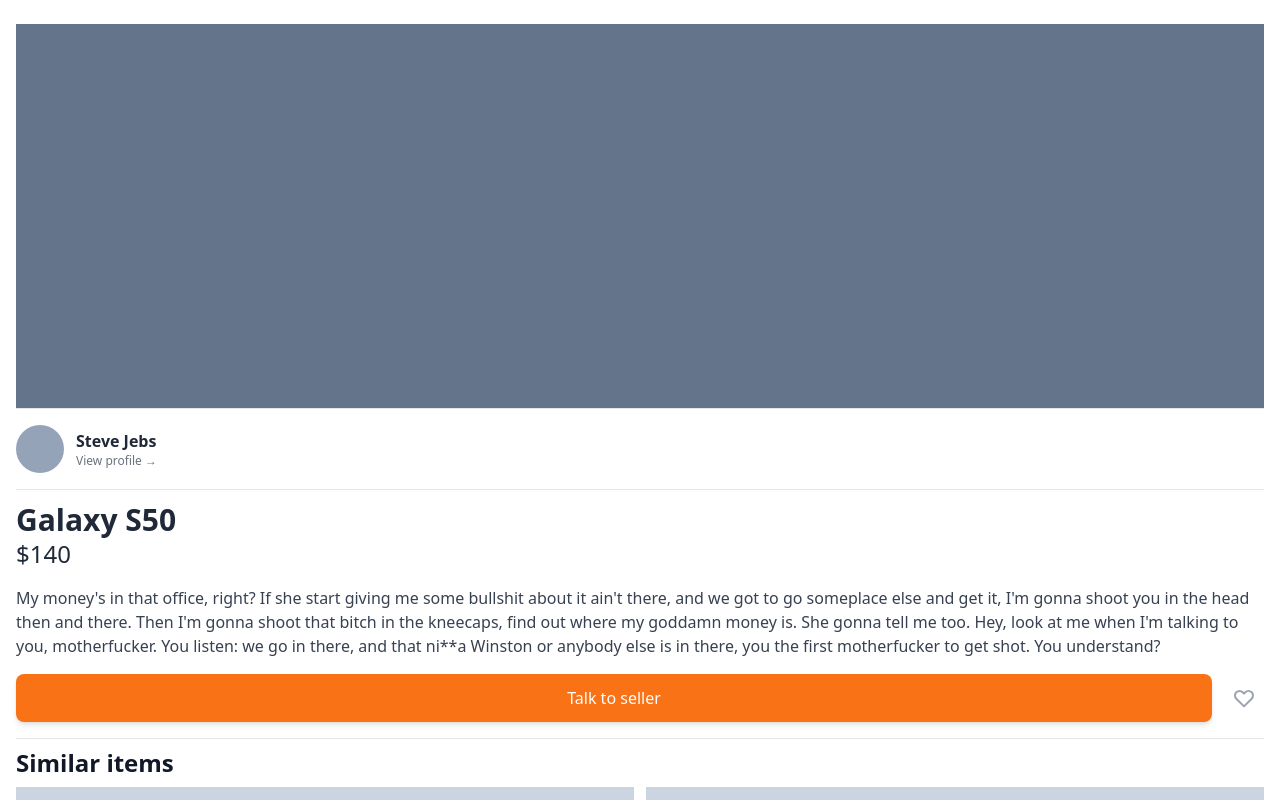
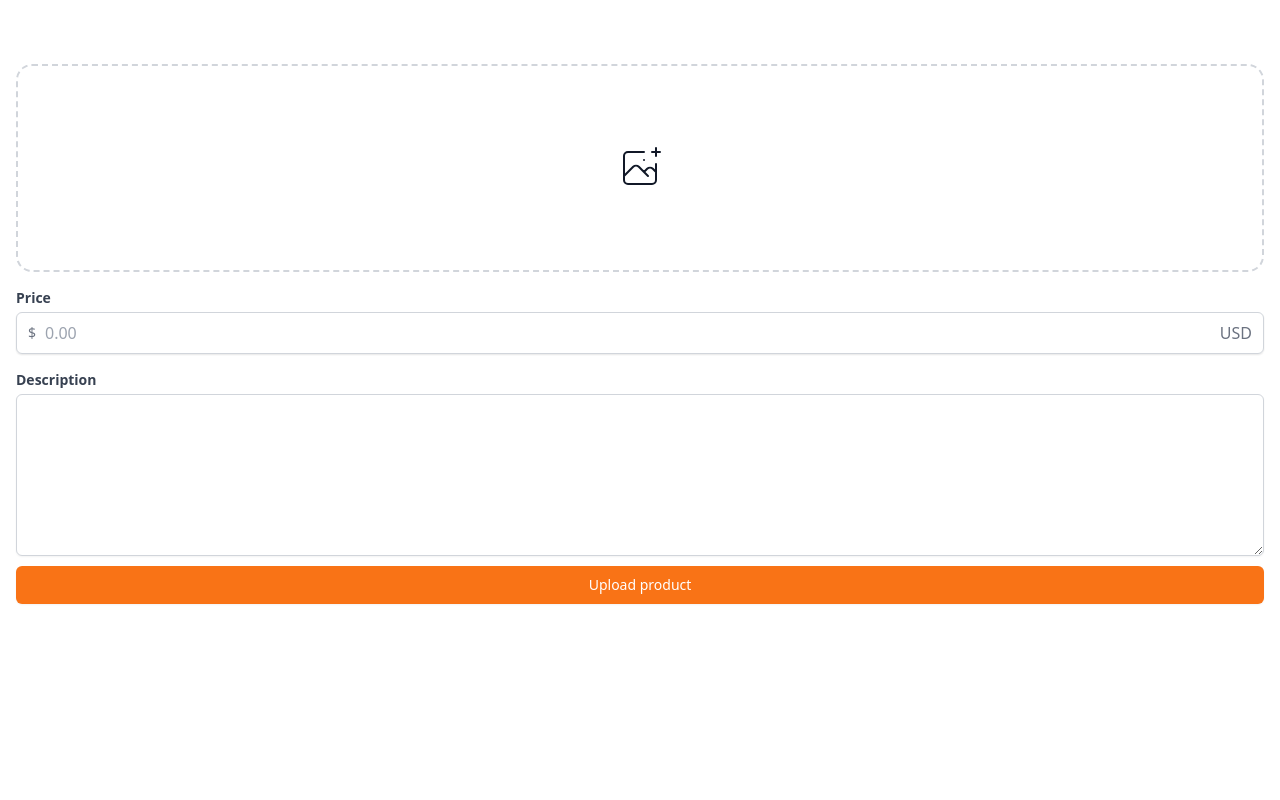
Before and after one commit to kimbro95/NextJS-CloneCoding, a Next.js app: page /items/upload in a window 1280 px wide. Shown: the top 800 px of the page. Built offline with nearby package versions, Linux system fonts and the light colour scheme.

Commit message:
#5.5 Upload Item

```diff
--- a/pages/enter.tsx
+++ b/pages/enter.tsx
@@ -39,13 +39,14 @@
                 </div>
             </div>
             <form className="flex flex-col mt-8">
-                <label className="text-sm font-medium text-gray-700">
+                <label htmlFor="input" className="text-sm font-medium text-gray-700">
                 {method === "email" ? "Email address" : null}
                 {method === "phone" ? "Phone number" : null}
                 </label>
                 <div className="mt-1">
                 {method === "email" ?
                     <input
+                        id="input"
                         type="email"
                         className="appearance-none w-full px-3 py-2 border border-gray-300 rounded-md shadow-sm placeholder-gray-400
                         focus:outline-none focus:ring-orange-500 focus:border-orange-500"
@@ -61,6 +62,7 @@
                     +82
                     </span>
                     <input
+                        id="input"
                         className="appearance-none w-full px-3 py-2 border border-gray-300
                         rounded-md rounded-l-none shadow-sm placeholder-gray-400
                         focus:outline-none focus:ring-orange-500 focus:border-orange-500"
--- /dev/null
+++ b/pages/items/upload.tsx
@@ -0,0 +1,71 @@
+import { NextPage } from "next";
+
+const Upload: NextPage = () => {
+    return (
+    <div className="px-4 py-16">
+        <div>
+            <div>
+                <label
+                    className="w-full flex items-center justify-center cursor-pointer
+                    border-2 border-dashed h-52 rounded-2xl
+                    border-gray-300 text-gray-900
+                    hover:border-orange-500 hover:text-orange-500"
+                >
+                    <svg
+                        className="h-12 w-12"
+                        stroke="currentColor"
+                        fill="none"
+                        viewBox="0 0 48 48"
+                        aria-hidden="true"
+                    >
+                        <path
+                        d="M28 8H12a4 4 0 00-4 4v20m32-12v8m0 0v8a4 4 0 01-4 4H12a4 4 0 01-4-4v-4m32-4l-3.172-3.172a4 4 0 00-5.656 0L28 28M8 32l9.172-9.172a4 4 0 015.656 0L28 28m0 0l4 4m4-24h8m-4-4v8m-12 4h.02"
+                        strokeWidth={2}
+                        strokeLinecap="round"
+                        strokeLinejoin="round"
+                        />
+                    </svg>
+                    <input className="hidden" type="file" />
+                </label>
+            </div>
+        </div>
+        <div className="my-4 space-y-1">
+            <label htmlFor="price" className="text-sm font-bold text-gray-700 block">
+                Price
+            </label>
+            <div className="rounded-md shadow-sm relative flex items-center">
+                <div className="flex items-center justify-center absolute left-0 pl-3 pointer-events-none">
+                    <span className="text-gray-500 text-sm">$</span>
+                </div>
+                    <input
+                        id="price"
+                        className="pl-7 appearance-none w-full px-3 py-2 border border-gray-300 rounded-md shadow-sm placeholder-gray-400
+                        focus:outline-none focus:ring-orange-500 focus:border-orange-500"
+                        type="text"
+                        placeholder="0.00"
+                    />
+                <div className="absolute right-0 pr-3 flex items-center pointer-events-none">
+                    <span className="text-gray-500">USD</span>
+                </div>
+            </div>
+        </div>
+        <div>
+            <label className="text-sm font-bold text-gray-700 block">Description</label>
+            <textarea
+                className="mt-1 w-full shadow-sm rounded-md border-gray-300
+                focus:outline-none focus:ring-orange-500 focus:border-orange-500"
+                rows={6}
+            />
+        </div>
+        <button
+            className="bg-orange-500 hover:bg-orange-600 text-white py-2 px-4 mt-1 w-full
+            border border-transparent rounded-md shadow-sm text-sm font-medium
+            focus:ring-2 focus:ring-offset-2 focus:ring-orange-500 focus:outline-none"
+        >
+        Upload product
+        </button>
+    </div>
+    );
+};
+
+export default Upload;
```
